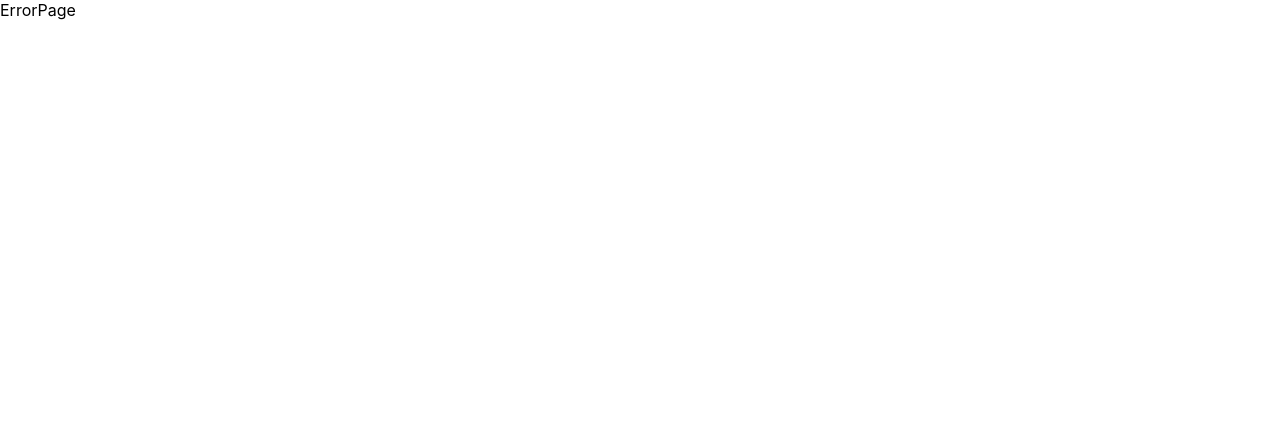
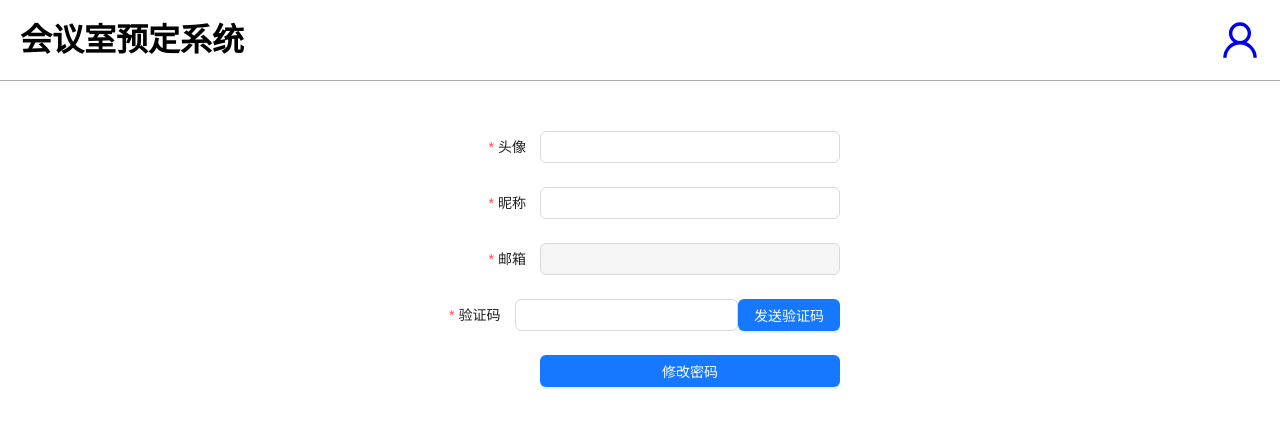
Before and after one commit to miraiakira/register-clien, a React (Create React App) app: page /update_info in a window 1280 px wide. Before the commit this address had no page. Shown: the top 428 px of the page. Built offline with nearby package versions, Linux system fonts and the light colour scheme; no server answers.

Commit message:
feat: user update

```diff
--- a/package.json
+++ b/package.json
@@ -3,6 +3,7 @@
   "version": "0.1.0",
   "private": true,
   "dependencies": {
+    "@ant-design/icons": "^5.2.5",
     "@testing-library/jest-dom": "^5.17.0",
     "@testing-library/react": "^13.4.0",
     "@testing-library/user-event": "^13.5.0",
--- a/src/interface/interfaces.ts
+++ b/src/interface/interfaces.ts
@@ -1,3 +1,4 @@
+import { message } from 'antd';
 import axios from 'axios';
 
 interface RegisterUser {
@@ -8,10 +9,70 @@ interface RegisterUser {
   captcha: string;
 }
 
+export interface UpdatePassword {
+  email: string;
+  username: string;
+  captcha: string;
+  password: string;
+  confirmPassword: string;
+}
+
+interface UserInfo {
+  headPic: string;
+  nickName: string;
+  email: string;
+  captcha: string;
+}
+
 const axiosInstance = axios.create({
   baseURL: 'http://localhost:5500/',
   timeout: 3000,
 });
+
+axiosInstance.interceptors.request.use(function (config) {
+  const accessToken = localStorage.getItem('access_token');
+
+  if (accessToken) {
+    config.headers.authorization = 'Bearer ' + accessToken;
+  }
+  return config;
+});
+
+async function refreshToken() {
+  const res = await axios.get('user/refresh', {
+    params: {
+      refresh_token: localStorage.getItem('refresh_token'),
+    },
+  });
+  localStorage.setItem('access_token', res.data.access_token);
+  localStorage.setItem('refresh_token', res.data.refresh_token);
+  return res;
+}
+
+axiosInstance.interceptors.response.use(
+  (response) => {
+    return response;
+  },
+  async (error) => {
+    let { data, config } = error.response;
+
+    if (data.code === 401 && !config.url.includes('/user/refresh')) {
+      const res = await refreshToken();
+
+      if (res.status === 200) {
+        return axios(config);
+      } else {
+        message.error(res.data);
+
+        setTimeout(() => {
+          window.location.href = '/login';
+        }, 1500);
+      }
+    } else {
+      return error.response;
+    }
+  }
+);
 
 export async function login(username: string, password: string) {
   return await axiosInstance.post('/user/login', {
@@ -31,3 +92,27 @@ export async function registerCaptcha(email: string) {
 export async function register(registerUser: RegisterUser) {
   return await axiosInstance.post('/user/register', registerUser);
 }
+
+export async function updatePasswordCaptcha(email: string) {
+  return await axiosInstance.get('/user/update_password/captcha', {
+    params: {
+      address: email,
+    },
+  });
+}
+
+export async function updatePassword(data: UpdatePassword) {
+  return await axiosInstance.post('/user/update_password', data);
+}
+
+export async function getUserInfo() {
+  return await axiosInstance.get('/user/info');
+}
+
+export async function updateInfo(data: UserInfo) {
+  return await axiosInstance.post('/user/update', data);
+}
+
+export async function updateUserInfoCaptcha() {
+  return await axiosInstance.get('/user/update/captcha');
+}
--- /dev/null
+++ b/src/page/index/index.css
@@ -0,0 +1,24 @@
+#index-container{
+  height: 100vh;
+  display: flex;
+  flex-direction: column;
+}
+#index-container .header{
+  height: 80px;
+  border-bottom: 1px solid #aaa;
+  line-height: 80px;
+  display: flex;
+  justify-content: space-between;
+  padding: 0 20px;
+}
+#index-container h1{
+  margin: 0;
+}
+
+#index-container .icon {
+  font-size: 40px;
+  margin-top: 20px;
+}
+#index-container .body{
+  flex: 1;
+}
--- /dev/null
+++ b/src/page/index/index.tsx
@@ -0,0 +1,19 @@
+import { UserOutlined } from '@ant-design/icons';
+import { Link, Outlet } from 'react-router-dom';
+import './index.css';
+
+export function Index() {
+  return (
+    <div id="index-container">
+      <div className="header">
+        <h1>会议室预定系统</h1>
+        <Link to="/update_info">
+          <UserOutlined className="icon" />
+        </Link>
+      </div>
+      <div className="body">
+        <Outlet></Outlet>
+      </div>
+    </div>
+  );
+}
--- /dev/null
+++ b/src/update_info/UpdateInfo.tsx
@@ -0,0 +1,124 @@
+import { Button, Form, Input, message } from 'antd';
+import { useForm } from 'antd/es/form/Form';
+import { useCallback, useEffect } from 'react';
+import './update_info.css';
+import { useNavigate } from 'react-router-dom';
+import {
+  getUserInfo,
+  updateInfo,
+  updateUserInfoCaptcha,
+} from '../interface/interfaces';
+
+export interface UserInfo {
+  headPic: string;
+  nickName: string;
+  email: string;
+  captcha: string;
+}
+
+const layout1 = {
+  labelCol: { span: 6 },
+  wrapperCol: { span: 18 },
+};
+
+export function UpdateInfo() {
+  const [form] = useForm();
+  const navigate = useNavigate();
+
+  useEffect(() => {
+    async function query() {
+      const res = await getUserInfo();
+
+      const { data } = res.data;
+
+      if (res.status === 201 || res.status === 200) {
+        form.setFieldValue('headPic', data.headPic);
+        form.setFieldValue('nickName', data.nickName);
+        form.setFieldValue('email', data.email);
+      }
+    }
+    query();
+  }, [form]);
+
+  const onFinish = useCallback(async (values: UserInfo) => {
+    const res = await updateInfo(values);
+
+    if (res.status === 201 || res.status === 200) {
+      const { message: msg, data } = res.data;
+      if (msg === 'success') {
+        message.success('用户信息更新成功');
+      } else {
+        message.error(data);
+      }
+    } else {
+      message.error('系统繁忙，请稍后再试');
+    }
+  }, []);
+
+  const sendCaptcha = useCallback(async function () {
+    const res = await updateUserInfoCaptcha();
+    if (res.status === 201 || res.status === 200) {
+      message.success(res.data.data);
+    } else {
+      message.error('系统繁忙，请稍后再试');
+    }
+  }, []);
+
+  return (
+    <div id="updateInfo-container">
+      <Form
+        form={form}
+        {...layout1}
+        onFinish={onFinish}
+        colon={false}
+        autoComplete="off"
+      >
+        <Form.Item
+          label="头像"
+          name="headPic"
+          rules={[{ required: true, message: '请输入头像!' }]}
+        >
+          <Input />
+        </Form.Item>
+
+        <Form.Item
+          label="昵称"
+          name="nickName"
+          rules={[{ required: true, message: '请输入昵称!' }]}
+        >
+          <Input />
+        </Form.Item>
+
+        <Form.Item
+          label="邮箱"
+          name="email"
+          rules={[
+            { required: true, message: '请输入邮箱!' },
+            { type: 'email', message: '请输入合法邮箱地址!' },
+          ]}
+        >
+          <Input disabled />
+        </Form.Item>
+
+        <div className="captcha-wrapper">
+          <Form.Item
+            label="验证码"
+            name="captcha"
+            rules={[{ required: true, message: '请输入验证码!' }]}
+          >
+            <Input />
+          </Form.Item>
+          <Button type="primary" onClick={sendCaptcha}>
+            发送验证码
+          </Button>
+        </div>
+
+        <Form.Item {...layout1} label=" ">
+          <Button className="btn" type="primary" htmlType="submit">
+            修改密码
+          </Button>
+        </Form.Item>
+      </Form>
+    </div>
+  );
+}
--- /dev/null
+++ b/src/update_info/update_info.css
@@ -0,0 +1,12 @@
+#updateInfo-container {
+  width: 400px;
+  margin: 50px auto 0 auto;
+  text-align: center;
+}
+#updateInfo-container .btn {
+  width: 100%;
+}
+#updateInfo-container .captcha-wrapper {
+  display: flex;
+  justify-content: flex-end;
+}
--- a/src/update_password/UpdatePassword.tsx
+++ b/src/update_password/UpdatePassword.tsx
@@ -1,3 +1,133 @@
+import { Button, Form, Input, message } from 'antd';
+import { useForm } from 'antd/es/form/Form';
+import './update_password.css';
+import { useCallback } from 'react';
+import { Link, useNavigate } from 'react-router-dom';
+import {
+  UpdatePassword as UpdatePasswordType,
+  updatePassword,
+  updatePasswordCaptcha,
+} from '../interface/interfaces';
+
+const layout1 = {
+  labelCol: { span: 6 },
+  wrapperCol: { span: 18 },
+};
+
+const layout2 = {
+  labelCol: { span: 0 },
+  wrapperCol: { span: 24 },
+};
+
 export function UpdatePassword() {
-  return <div>UpdatePassword</div>;
+  const [form] = useForm();
+  const navigate = useNavigate();
+
+  const onFinish = useCallback(
+    async (values: UpdatePasswordType) => {
+      if (values.password !== values.confirmPassword) {
+        return message.error('两次密码不一致');
+      }
+      const res = await updatePassword(values);
+
+      if (res.status === 201 || res.status === 200) {
+        const { message: msg, data } = res.data;
+        if (msg === 'success') {
+          message.success('密码修改成功');
+          setTimeout(() => {
+            navigate('/login');
+          }, 1500);
+        } else {
+          message.error(data);
+        }
+      } else {
+        message.error('系统繁忙，请稍后再试');
+      }
+    },
+    [navigate]
+  );
+
+  const sendCaptcha = useCallback(
+    async function () {
+      const address = form.getFieldValue('email');
+      if (!address) {
+        return message.error('请输入邮箱地址');
+      }
+
+      const res = await updatePasswordCaptcha(address);
+      if (res.status === 201 || res.status === 200) {
+        message.success(res.data.data);
+      } else {
+        message.error('系统繁忙，请稍后再试');
+      }
+    },
+    [form]
+  );
+
+  return (
+    <div id="updatePassword-container">
+      <h1>会议室预订系统</h1>
+      <Form
+        form={form}
+        {...layout1}
+        onFinish={onFinish}
+        colon={false}
+        autoComplete="off"
+      >
+        <Form.Item
+          label="用户名"
+          name="username"
+          rules={[{ required: true, message: '请输入用户名!' }]}
+        >
+          <Input />
+        </Form.Item>
+
+        <Form.Item
+          label="邮箱"
+          name="email"
+          rules={[
+            { required: true, message: '请输入邮箱!' },
+            { type: 'email', message: '请输入合法邮箱地址!' },
+          ]}
+        >
+          <Input />
+        </Form.Item>
+
+        <div className="captcha-wrapper">
+          <Form.Item
+            label="验证码"
+            name="captcha"
+            rules={[{ required: true, message: '请输入验证码!' }]}
+          >
+            <Input />
+          </Form.Item>
+          <Button type="primary" onClick={sendCaptcha}>
+            发送验证码
+          </Button>
+        </div>
+
+        <Form.Item
+          label="密码"
+          name="password"
+          rules={[{ required: true, message: '请输入密码!' }]}
+        >
+          <Input.Password />
+        </Form.Item>
+
+        <Form.Item
+          label="确认密码"
+          name="confirmPassword"
+          rules={[{ required: true, message: '请输入确认密码!' }]}
+        >
+          <Input.Password />
+        </Form.Item>
+
+        <Form.Item {...layout1} label=" ">
+          <Button className="btn" type="primary" htmlType="submit">
+            修改
+          </Button>
+        </Form.Item>
+      </Form>
+    </div>
+  );
 }
--- /dev/null
+++ b/src/update_password/update_password.css
@@ -0,0 +1,12 @@
+#updatePassword-container {
+  width: 400px;
+  margin: 100px auto 0 auto;
+  text-align: center;
+}
+#updatePassword-container .btn {
+  width: 100%;
+}
+#updatePassword-container .captcha-wrapper {
+  display: flex;
+  justify-content: flex-end;
+}
```
Also changed, not shown: src/index.tsx (+9 -3 lines), 1 other file (tests, documents, lock files or other folders).
